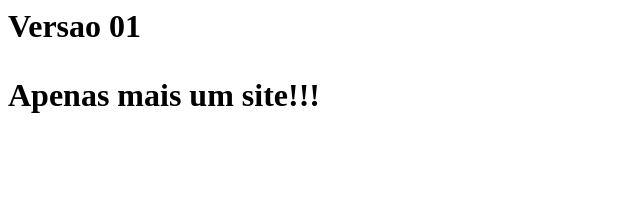
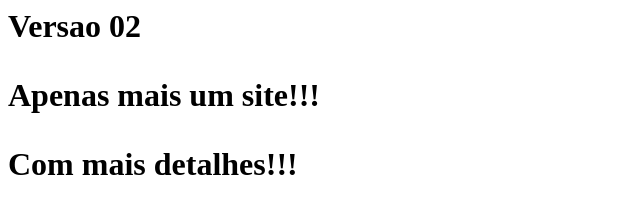
Before and after one commit to DWA-GIT/aula-git, a plain HTML site: page index.html in a window 1280 px wide. Shown: the whole page, without its empty margins (0-640 px from the left). Drawn offline with Linux system fonts and the light colour scheme.

Commit message:
versao 2 do site

```diff
--- a/index.html
+++ b/index.html
@@ -3,8 +3,10 @@
 <title> Meu site pessoal </title>
 </head>
 <body>
-	<h1> Versao 01 <h1>
+	<h1> Versao 02 <h1>
 	<p> Apenas mais um site!!! </p>
+	<p> Com mais detalhes!!! </p>
+
 </body>
 
 </html>
```
